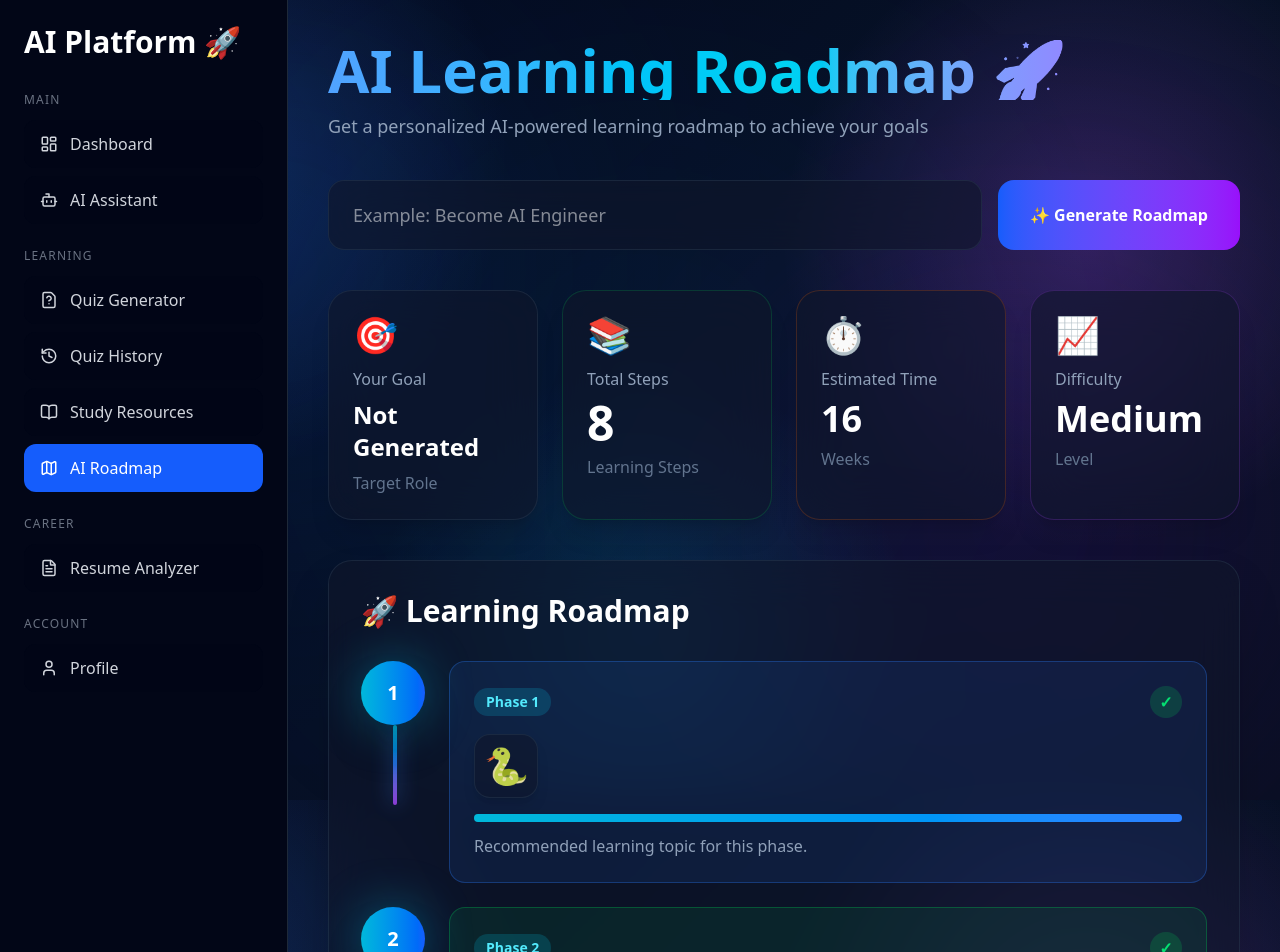
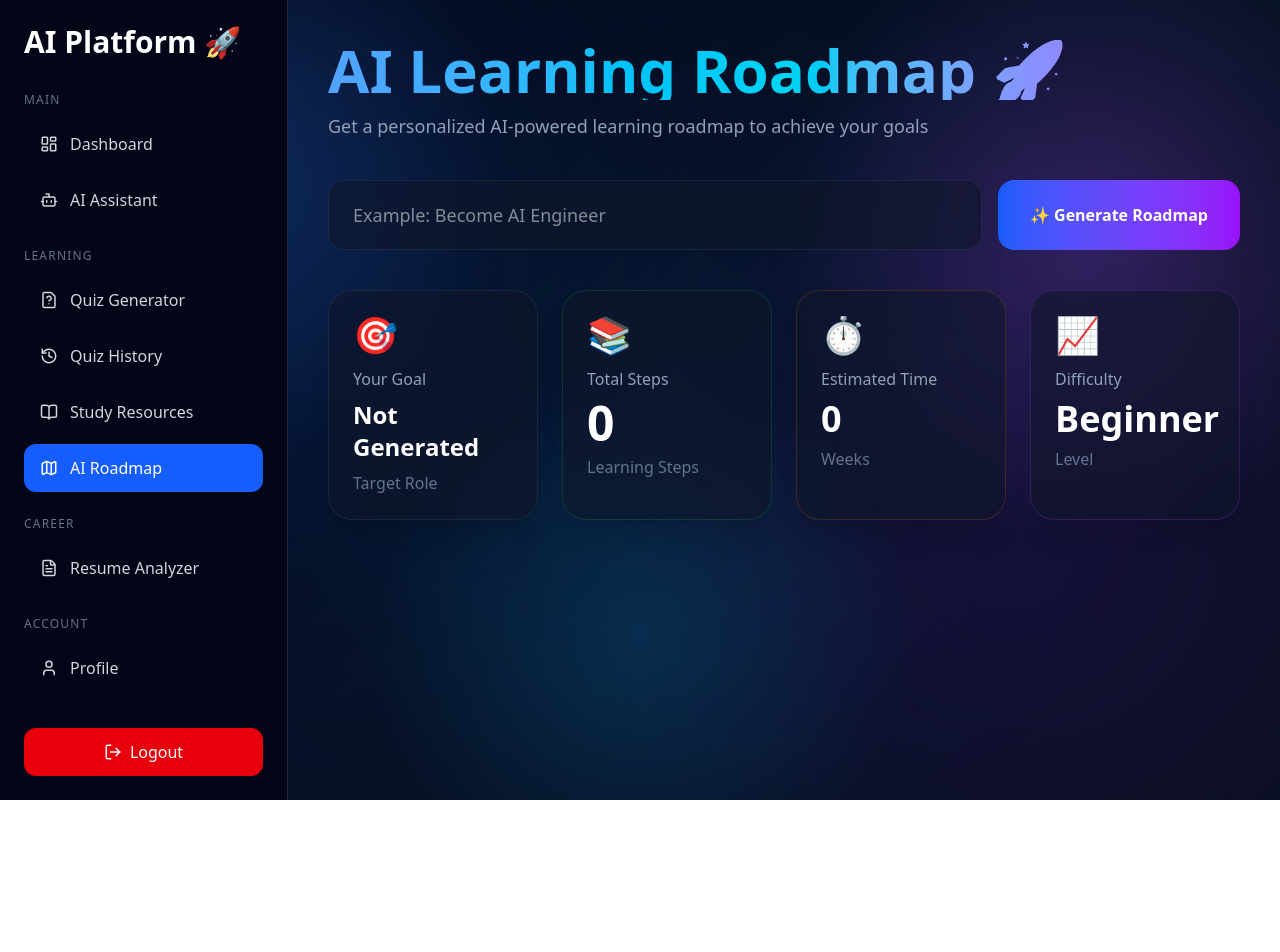
Before and after one commit to sushmitha20reddy/ai-driven-resource-management-platform, a Next.js app in the folder frontend/: page /roadmap in a window 1280 px wide. Shown: the top 952 px of the page. After the commit the page ends 800 px from the top, so only its background shows below. Built offline with nearby package versions, Linux system fonts and the light colour scheme.

Commit message:
Redesigned AI roadmap with dynamic phases and modern UI

```diff
--- a/frontend/app/roadmap/page.tsx
+++ b/frontend/app/roadmap/page.tsx
@@ -4,15 +4,26 @@ import { useState } from "react";
 import axios from "axios";
 import Sidebar from "../../components/Sidebar";
 
+import {
+  Code,
+  Database,
+  Brain,
+  Cpu,
+  Cloud,
+  Rocket,
+  Shield,
+  BookOpen
+} from "lucide-react";
+
 const phaseIcons = [
-  "🐍",
-  "📚",
-  "🗄️",
-  "🤖",
-  "🧠",
-  "🚀",
-  "⚙️",
-  "💼"
+  Code,
+  Database,
+  Brain,
+  Cpu,
+  Cloud,
+  Rocket,
+  Shield,
+  BookOpen
 ];
 
 export default function RoadmapPage() {
@@ -20,16 +31,7 @@ export default function RoadmapPage() {
   const [goal, setGoal] = useState("");
 
 
-const [roadmapData, setRoadmapData] = useState<any[]>([
-  "Learn Python Fundamentals",
-  "Master Data Structures & Algorithms",
-  "Learn SQL & Databases",
-  "Study Machine Learning",
-  "Deep Learning & Neural Networks",
-  "Build AI Projects",
-  "Learn MLOps & Deployment",
-  "Apply for AI Engineer Roles"
-]);
+const [roadmapData, setRoadmapData] = useState<any[]>([]);
 
   const [loading, setLoading] = useState(false);
 
@@ -68,7 +70,10 @@ const [roadmapData, setRoadmapData] = useState<any[]>([
 };
 
 const totalDuration =
-  roadmapData.length * 2;
+  roadmapData.reduce((total, step) => {
+    const weeks = parseInt(step.duration) || 0;
+    return total + weeks;
+  }, 0);
 
 const difficulty =
   roadmapData.length >= 10
@@ -268,6 +273,38 @@ const difficulty =
 </div>
 
 
+{loading && (
+
+<div
+  className="
+    bg-slate-900/60
+    backdrop-blur-xl
+    border border-slate-700/40
+    rounded-3xl
+    p-8
+    mb-10
+  "
+>
+
+  <h2 className="text-3xl font-bold mb-8">
+    🤖 Generating AI Roadmap...
+  </h2>
+
+  <div className="space-y-5">
+
+    <div className="h-6 bg-slate-700 rounded animate-pulse w-3/4"></div>
+
+    <div className="h-6 bg-slate-700 rounded animate-pulse w-2/3"></div>
+
+    <div className="h-6 bg-slate-700 rounded animate-pulse w-5/6"></div>
+
+    <div className="h-6 bg-slate-700 rounded animate-pulse w-1/2"></div>
+
+  </div>
+
+</div>
+
+)}
 
 
 {roadmapData.length > 0 && (
@@ -276,7 +313,7 @@ const difficulty =
   className="
     bg-slate-900/60
     backdrop-blur-xl
-    border border-slate-700/40
+    border border-cyan-500/20 shadow-[0_0_25px_rgba(34,211,238,0.08)]
     rounded-3xl
     p-8
     shadow-2xl
@@ -288,115 +325,56 @@ const difficulty =
     🚀 Learning Roadmap
   </h2>
 
-  <div className="space-y-6">
 
-    {roadmapData.map((step, index) => (
+    <div className="grid lg:grid-cols-3 xl:grid-cols-4 gap-6">
+
+  {roadmapData.map((step, index) => {
+
+    const Icon =
+      phaseIcons[index % phaseIcons.length];
+
+    return (
 
       <div
         key={index}
         className="
-    flex
-    items-start
-    gap-6
-    relative
+          bg-slate-900/60
+          backdrop-blur-xl
+          rounded-3xl
+          border
+          border-cyan-500/20
+          shadow-[0_0_25px_rgba(34,211,238,0.08)]
+          p-6
+          hover:scale-105
+          transition-all
         "
       >
 
-        {/* Number Circle */}
-
-        {index !== roadmapData.length - 1 && (
-
         <div
           className="
-      absolute
-      left-8
-      top-16
-      w-1
-      h-20
-      rounded-full
-      bg-gradient-to-b
-      from-cyan-500
-      via-blue-500
-      to-purple-500
-      opacity-80
-      shadow-[0_0_20px_rgba(59,130,246,0.8)]
-    "
-  />
-
-)}
-
-<div className="relative">
-
-  <div
-    className="
-      absolute
-      inset-0
-      bg-cyan-500/40
-      blur-xl
-      rounded-full
-      animate-pulse
-    "
-  />
-
-  <div
-    className="
-      relative
             w-16
             h-16
-      rounded-full
-      bg-gradient-to-r
-      from-cyan-500
-      to-blue-600
+            rounded-2xl
+            bg-slate-800/60
+            border
+            border-cyan-500/20
             flex
             items-center
             justify-center
-      text-xl
-      font-bold
-      shadow-2xl
+            mb-4
           "
         >
-    {index + 1}
+          <Icon
+            size={32}
+            className="text-cyan-400"
+          />
         </div>
 
-</div>
-
-        {/* Card */}
-
-       <div
-  className={`
-    flex-1
-    rounded-2xl
-    p-6
-    transition-all
-    duration-300
-    hover:scale-[1.03]
-    hover:-translate-y-1
-    hover:shadow-[0_0_40px_rgba(59,130,246,0.25)]
-    hover:scale-[1.02]
-    ${
-      [
-        "bg-blue-500/10 border border-blue-500/30 hover:border-cyan-400",
-        "bg-green-500/10 border border-green-500/30 hover:border-cyan-400",
-        "bg-purple-500/10 border border-purple-500/30 hover:border-cyan-400",
-        "bg-pink-500/10 border border-pink-500/30 hover:border-cyan-400",
-        "bg-orange-500/10 border border-orange-500/30 hover:border-cyan-400",
-        "bg-cyan-500/10 border border-cyan-500/30 hover:border-cyan-400",
-        "bg-yellow-500/10 border border-yellow-500/30 hover:border-cyan-400",
-        "bg-red-500/10 border border-red-500/30 hover:border-cyan-400"
-      ][index % 8]
-    }
-  `}
->
-
-  <div className="flex items-center justify-between mb-4">
+        <div className="mb-3">
 
           <span
             className="
-      px-3
-      py-1
-      rounded-full
-      bg-cyan-500/20
-      text-cyan-300
+              text-cyan-400
               text-sm
               font-semibold
             "
@@ -404,42 +382,6 @@ const difficulty =
             Phase {index + 1}
           </span>
 
-  <div
-    className="
-      w-8
-      h-8
-      rounded-full
-      bg-green-500/20
-      flex
-      items-center
-      justify-center
-      text-green-400
-      font-bold
-    "
-  >
-    ✓
-  </div>
-
-</div>
-
-
-<div
-  className="
-    w-16
-    h-16
-    rounded-2xl
-    flex
-    items-center
-    justify-center
-    text-4xl
-    bg-slate-900/60
-    border
-    border-slate-700/40
-    mb-4
-    shadow-lg
-  "
->
-  {phaseIcons[index % phaseIcons.length]}
         </div>
 
         <h3
@@ -453,43 +395,22 @@ const difficulty =
         </h3>
 
         <p className="text-cyan-400 mt-2">
-  {step.duration}
+          ⏱ {step.duration}
         </p>
 
         <p className="text-slate-400 mt-3">
           {step.description}
         </p>
 
-<div className="w-full bg-slate-800 h-2 rounded-full mt-3">
+      </div>
 
-  <div
-    className="
-      bg-gradient-to-r
-      from-cyan-500
-      to-blue-500
-      h-2
-      rounded-full
-    "
-  />
+    );
+
+  })}
 
 </div>
-
-  <p className="text-slate-400 mt-3">
-  Recommended learning topic for this phase.
-</p>
-
 </div>
-
-      </div>
-
-    ))}
-
-  </div>
-
-</div>
-
 )}
-
       </section>
 
     </main>
```
Lines whose indentation alone changed are shown as unchanged.
